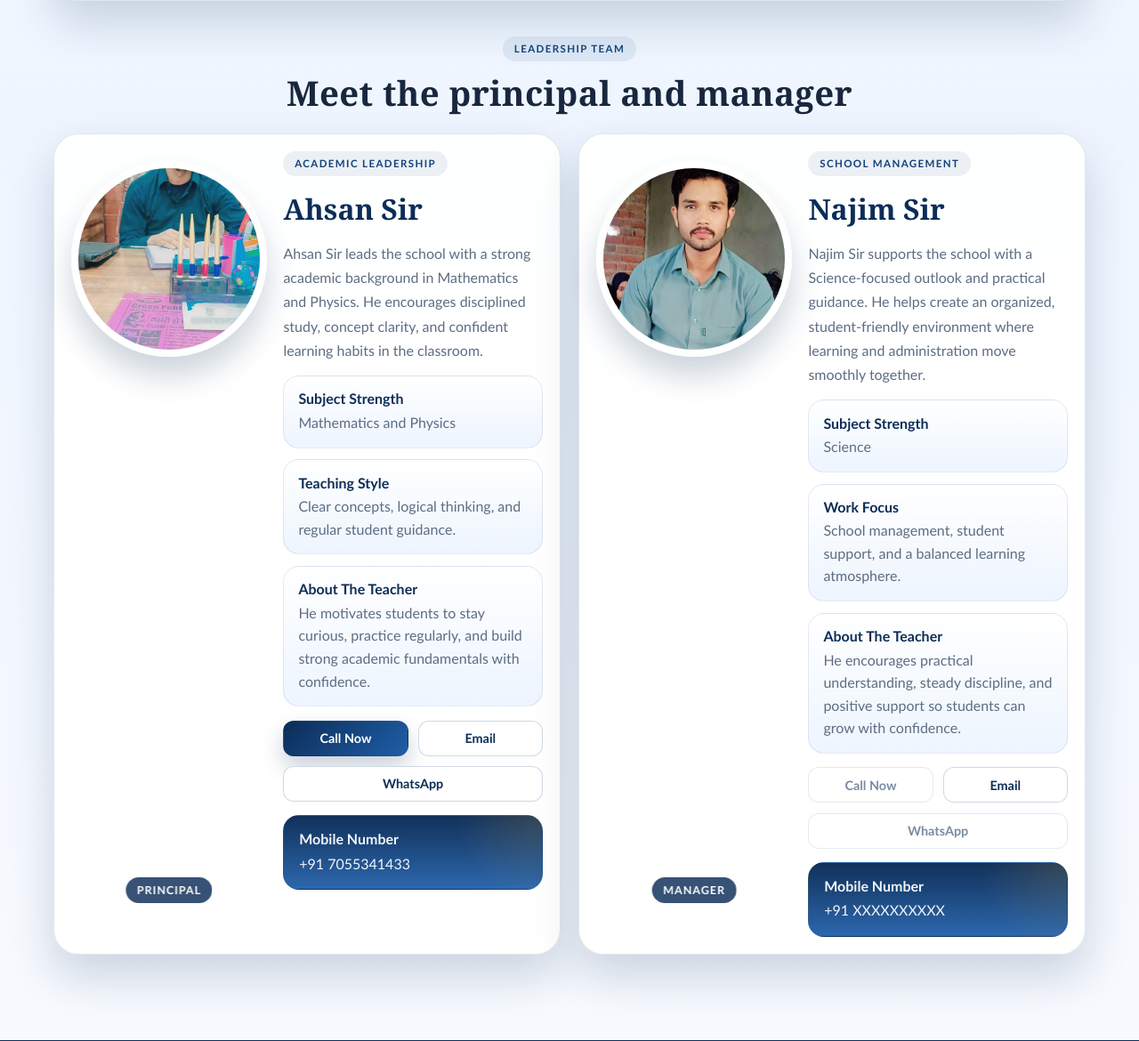
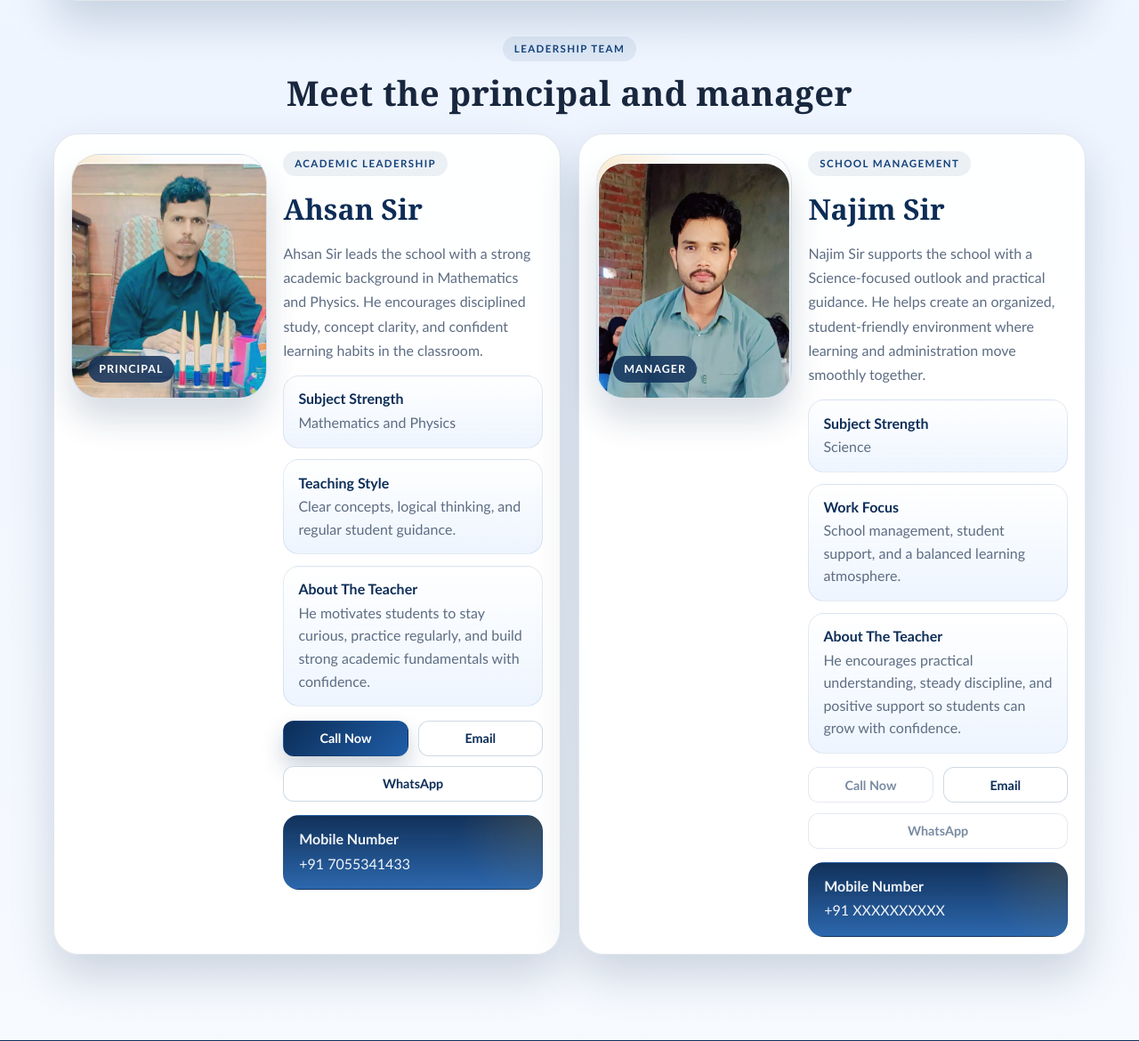
Before and after one commit to ahsanraj705534-arch/ipsAhsanRajSchool, a Flask app: page /contact in a window 1280 px wide. Shown: the part 914-2084 px from the top of the page at 89% size. Run offline with Flask 3, Linux system fonts and the light colour scheme; some libraries are stand-ins or nearby versions.

```diff
--- a/app.py
+++ b/app.py
@@ -314,7 +314,9 @@ CONTACT_PAGE_CONTENT = {
             "eyebrow": "Academic Leadership",
             "name": "Ahsan Sir",
             "image": "images/principal-ahsan.jpeg",
-            "image_alt": "Portrait placeholder for Principal Ahsan Sir",
+            "image_alt": "Portrait of Principal Ahsan Sir seated in the school office.",
+            "image_position": "center 12%",
+            "image_scale": "1.24",
             "summary": (
                 "Ahsan Sir leads the school with a strong academic background in "
                 "Mathematics and Physics. He encourages disciplined study, concept "
@@ -347,7 +349,9 @@ CONTACT_PAGE_CONTENT = {
             "eyebrow": "School Management",
             "name": "Najim Sir",
             "image": "images/manager-najim.jpeg",
-            "image_alt": "Portrait placeholder for Manager Najim Sir",
+            "image_alt": "Portrait of Manager Najim Sir in a classroom setting.",
+            "image_position": "center 12%",
+            "image_scale": "1.08",
             "summary": (
                 "Najim Sir supports the school with a Science-focused outlook and "
                 "practical guidance. He helps create an organized, student-friendly "
--- a/static/css/styles.css
+++ b/static/css/styles.css
@@ -1388,25 +1388,42 @@ textarea {
     justify-items: center;
     align-content: start;
     min-height: 100%;
-    padding-top: 0.65rem;
+    padding-top: 0.2rem;
+}
+
+.leader-card__portrait {
+    position: relative;
+    width: min(100%, 310px);
+    aspect-ratio: 4 / 5;
+    margin: 0;
+    padding: 0.55rem;
+    overflow: hidden;
+    border-radius: 32px;
+    border: 1px solid rgba(19, 66, 122, 0.12);
+    background:
+        radial-gradient(circle at top left, rgba(240, 181, 67, 0.24), transparent 28%),
+        linear-gradient(180deg, rgba(255, 255, 255, 0.98), rgba(221, 236, 255, 0.9));
+    box-shadow: 0 24px 36px rgba(12, 45, 87, 0.16);
 }
 
 .leader-card__media img {
-    width: min(100%, 260px);
-    aspect-ratio: 1 / 1;
-    height: auto;
-    border-radius: 50%;
-    border: 8px solid rgba(255, 255, 255, 0.92);
-    box-shadow: 0 22px 34px rgba(12, 45, 87, 0.2);
+    width: 100%;
+    height: 100%;
+    display: block;
+    border-radius: 26px;
+    border: 1px solid rgba(255, 255, 255, 0.75);
+    box-shadow: 0 18px 30px rgba(12, 45, 87, 0.18);
     object-fit: cover;
+    object-position: var(--leader-image-position, center top);
+    transform: scale(var(--leader-image-scale, 1));
+    transform-origin: center top;
     background: linear-gradient(180deg, rgba(19, 66, 122, 0.12), rgba(255, 255, 255, 0.16));
 }
 
 .leader-card__badge {
     position: absolute;
-    left: 50%;
-    top: calc(100% - 4.2rem);
-    transform: translateX(-50%);
+    left: 1.1rem;
+    bottom: 1.1rem;
     display: inline-flex;
     align-items: center;
     padding: 0.45rem 0.78rem;
@@ -1775,8 +1792,16 @@ html[data-theme="dark"] .leader-card__media {
     background: transparent;
 }
 
+html[data-theme="dark"] .leader-card__portrait {
+    border-color: rgba(140, 173, 221, 0.16);
+    background:
+        radial-gradient(circle at top left, rgba(240, 181, 67, 0.14), transparent 28%),
+        linear-gradient(180deg, rgba(16, 32, 54, 0.98), rgba(13, 26, 45, 0.96));
+    box-shadow: 0 20px 36px rgba(0, 0, 0, 0.34);
+}
+
 html[data-theme="dark"] .leader-card__media img {
-    border-color: rgba(21, 39, 66, 0.98);
+    border-color: rgba(34, 59, 94, 0.92);
     background: linear-gradient(180deg, rgba(33, 73, 128, 0.2), rgba(8, 18, 34, 0.22));
     box-shadow: 0 24px 38px rgba(0, 0, 0, 0.34);
 }
@@ -2103,11 +2128,12 @@ html[data-theme="dark"] .leader-contact {
     }
 
     .leader-card__media img {
-        width: min(100%, 240px);
+        width: 100%;
     }
 
     .leader-card__badge {
-        top: calc(100% - 3.85rem);
+        left: 0.95rem;
+        bottom: 0.95rem;
     }
 
     .doc-pill-list {
@@ -2230,12 +2256,10 @@ html[data-theme="dark"] .leader-contact {
     }
 
     .leader-card__media img {
-        width: min(100%, 210px);
-        border-width: 6px;
+        width: 100%;
     }
 
     .leader-card__badge {
-        top: calc(100% - 3.45rem);
         font-size: 0.72rem;
     }
 
--- a/templates/contact.html
+++ b/templates/contact.html
@@ -57,9 +57,12 @@
             {% for leader in contact_page.leaders %}
                 <article class="leader-card reveal">
                     <div class="leader-card__media">
-                        <img src="{{ url_for('static', filename=leader.image) }}"
-                             alt="{{ leader.image_alt }}">
-                        <span class="leader-card__badge">{{ leader.role }}</span>
+                        <figure class="leader-card__portrait">
+                            <img src="{{ url_for('static', filename=leader.image) }}"
+                                 alt="{{ leader.image_alt }}"
+                                 style="--leader-image-position: {{ leader.image_position | default('center top') }}; --leader-image-scale: {{ leader.image_scale | default('1') }};">
+                            <span class="leader-card__badge">{{ leader.role }}</span>
+                        </figure>
                     </div>
 
                     <div class="leader-card__content">
```
